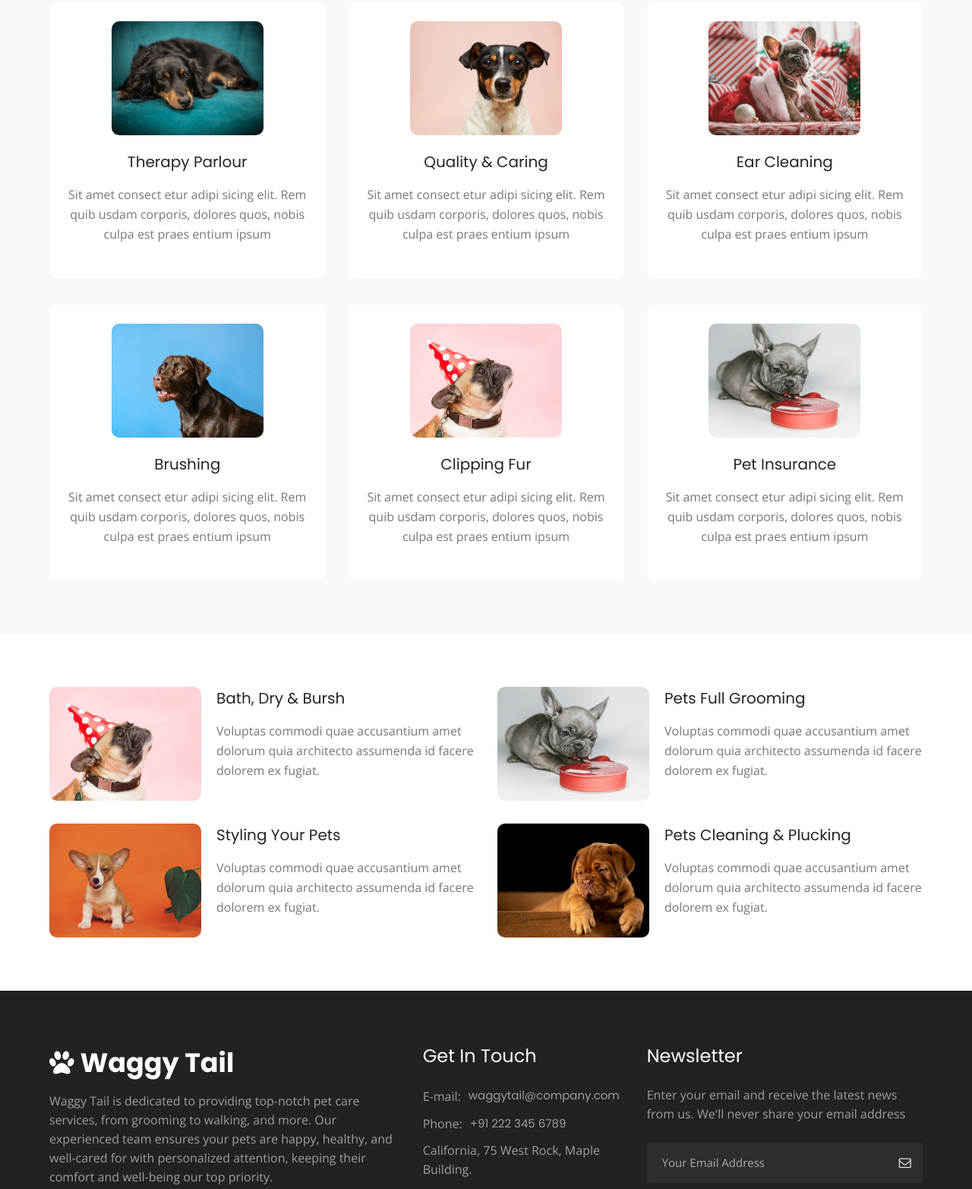
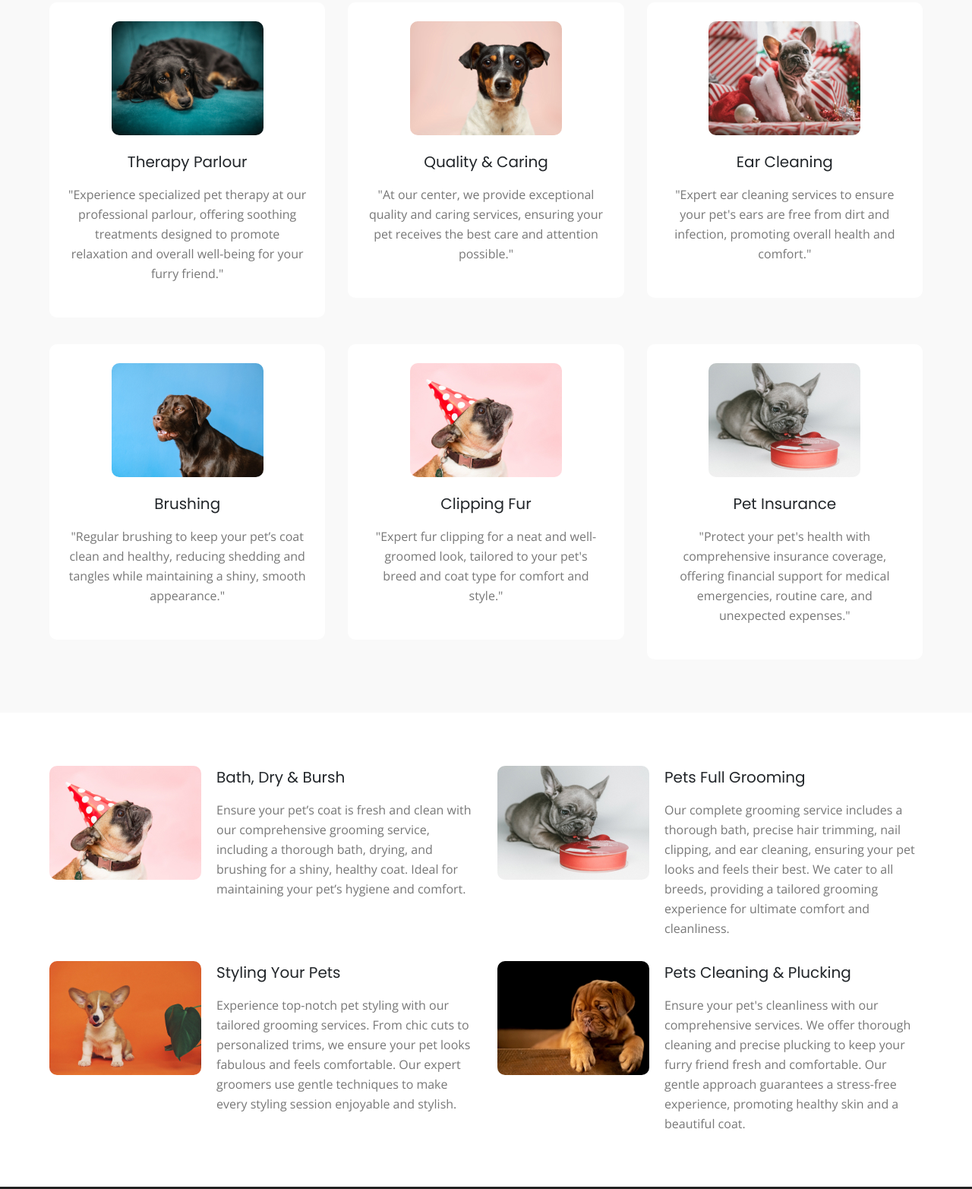
Before and after one commit to PrajaktaGarodi/Waggy-Tails, a plain HTML site: page pet_sitter-starter/services.html in a window 1280 px wide. Shown: the part 285-1850 px from the top of the page at 76% size. Drawn offline with nearby package versions, Linux system fonts and the light colour scheme.

Commit message:
update in contact and service page

```diff
--- a/pet_sitter-starter/services.html
+++ b/pet_sitter-starter/services.html
@@ -91,8 +91,7 @@ $(function () {
                  <img src="assets/images/f5.jpg" alt="product" class="img-responsive about-me">
                     <div class="about-grids editContent">
                         <h5><a href="#page" class="editContent">Therapy Parlour</a></h5>
-                        <p class="para editContent">Sit amet consect etur adipi sicing elit. Rem quib usdam corporis, dolores
-                            quos, nobis culpa est praes entium ipsum </p>
+                        <p class="para editContent">"Experience specialized pet therapy at our professional parlour, offering soothing treatments designed to promote relaxation and overall well-being for your furry friend." </p>
                     </div>
                 </div>
                 </div>
@@ -101,8 +100,7 @@ $(function () {
                  <img src="assets/images/f4.jpg" alt="product" class="img-responsive about-me">
                     <div class="about-grids editContent">
                         <h5><a href="#page" class="editContent">Quality & Caring</a></h5>
-                        <p class="para editContent">Sit amet consect etur adipi sicing elit. Rem quib usdam corporis, dolores
-                            quos, nobis culpa est praes entium ipsum </p>
+                        <p class="para editContent">"At our center, we provide exceptional quality and caring services, ensuring your pet receives the best care and attention possible." </p>
                     </div>
                 </div>
                 </div>
@@ -111,8 +109,7 @@ $(function () {
                  <img src="assets/images/f3.jpg" alt="product" class="img-responsive about-me">
                     <div class="about-grids editContent">
                         <h5><a href="#page" class="editContent">Ear Cleaning</a></h5>
-                        <p class="para editContent">Sit amet consect etur adipi sicing elit. Rem quib usdam corporis, dolores
-                            quos, nobis culpa est praes entium ipsum </p>
+                        <p class="para editContent">"Expert ear cleaning services to ensure your pet's ears are free from dirt and infection, promoting overall health and comfort." </p>
                     </div>
                 </div>
                 </div>
@@ -121,8 +118,7 @@ $(function () {
                  <img src="assets/images/f2.jpg" alt="product" class="img-responsive about-me">
                     <div class="about-grids editContent">
                         <h5><a href="#page" class="editContent">Brushing</a></h5>
-                        <p class="para editContent">Sit amet consect etur adipi sicing elit. Rem quib usdam corporis, dolores
-                            quos, nobis culpa est praes entium ipsum </p>
+                        <p class="para editContent">"Regular brushing to keep your pet’s coat clean and healthy, reducing shedding and tangles while maintaining a shiny, smooth appearance." </p>
                     </div>
                 </div>
                 </div>
@@ -131,8 +127,7 @@ $(function () {
                  <img src="assets/images/f6.jpg" alt="product" class="img-responsive about-me">
                     <div class="about-grids editContent">
                         <h5><a href="#page" class="editContent">Clipping Fur</a></h5>
-                        <p class="para editContent">Sit amet consect etur adipi sicing elit. Rem quib usdam corporis, dolores
-                            quos, nobis culpa est praes entium ipsum </p>
+                        <p class="para editContent">"Expert fur clipping for a neat and well-groomed look, tailored to your pet's breed and coat type for comfort and style." </p>
                     </div>
                 </div>
                 </div>
@@ -141,8 +136,7 @@ $(function () {
                  <img src="assets/images/f1.jpg" alt="product" class="img-responsive about-me">
                     <div class="about-grids editContent">
                         <h5><a href="#page" class="editContent">Pet Insurance</a></h5>
-                        <p class="para editContent">Sit amet consect etur adipi sicing elit. Rem quib usdam corporis, dolores
-                            quos, nobis culpa est praes entium ipsum </p>
+                        <p class="para editContent">"Protect your pet's health with comprehensive insurance coverage, offering financial support for medical emergencies, routine care, and unexpected expenses."</p>
                     </div>
                 </div>
                 </div>
@@ -162,7 +156,7 @@ $(function () {
     <div class="pet-animals">
         <h4><a href="#page">Bath, Dry &
             Bursh</a></h4>
-            <p class="para">Voluptas commodi quae accusantium amet dolorum quia architecto assumenda id facere dolorem ex fugiat.</p>
+            <p class="para">Ensure your pet’s coat is fresh and clean with our comprehensive grooming service, including a thorough bath, drying, and brushing for a shiny, healthy coat. Ideal for maintaining your pet’s hygiene and comfort.</p>
         </div>
 </div>
 <div class="service-pet">
@@ -172,7 +166,7 @@ $(function () {
     <div class="pet-animals">
         <h4><a href="#page">Pets Full
             Grooming</a></h4>
-            <p class="para">Voluptas commodi quae accusantium amet dolorum quia architecto assumenda id facere dolorem ex fugiat.</p>
+            <p class="para">Our complete grooming service includes a thorough bath, precise hair trimming, nail clipping, and ear cleaning, ensuring your pet looks and feels their best. We cater to all breeds, providing a tailored grooming experience for ultimate comfort and cleanliness.</p>
         </div>
 </div>
 <div class="service-pet">
@@ -182,7 +176,7 @@ $(function () {
     <div class="pet-animals">
         <h4><a href="#page">Styling Your
             Pets</a></h4>
-            <p class="para">Voluptas commodi quae accusantium amet dolorum quia architecto assumenda id facere dolorem ex fugiat.</p>
+            <p class="para"> Experience top-notch pet styling with our tailored grooming services. From chic cuts to personalized trims, we ensure your pet looks fabulous and feels comfortable. Our expert groomers use gentle techniques to make every styling session enjoyable and stylish.</p>
         </div>
 </div>
 <div class="service-pet">
@@ -192,7 +186,7 @@ $(function () {
     <div class="pet-animals">
         <h4><a href="#page">Pets Cleaning
             & Plucking</a></h4>
-            <p class="para">Voluptas commodi quae accusantium amet dolorum quia architecto assumenda id facere dolorem ex fugiat.</p>
+            <p class="para">Ensure your pet's cleanliness with our comprehensive services. We offer thorough cleaning and precise plucking to keep your furry friend fresh and comfortable. Our gentle approach guarantees a stress-free experience, promoting healthy skin and a beautiful coat.</p>
         </div>
 </div>
 
```
Also changed, not shown: pet_sitter-starter/contact.html (+7 -4 lines).
